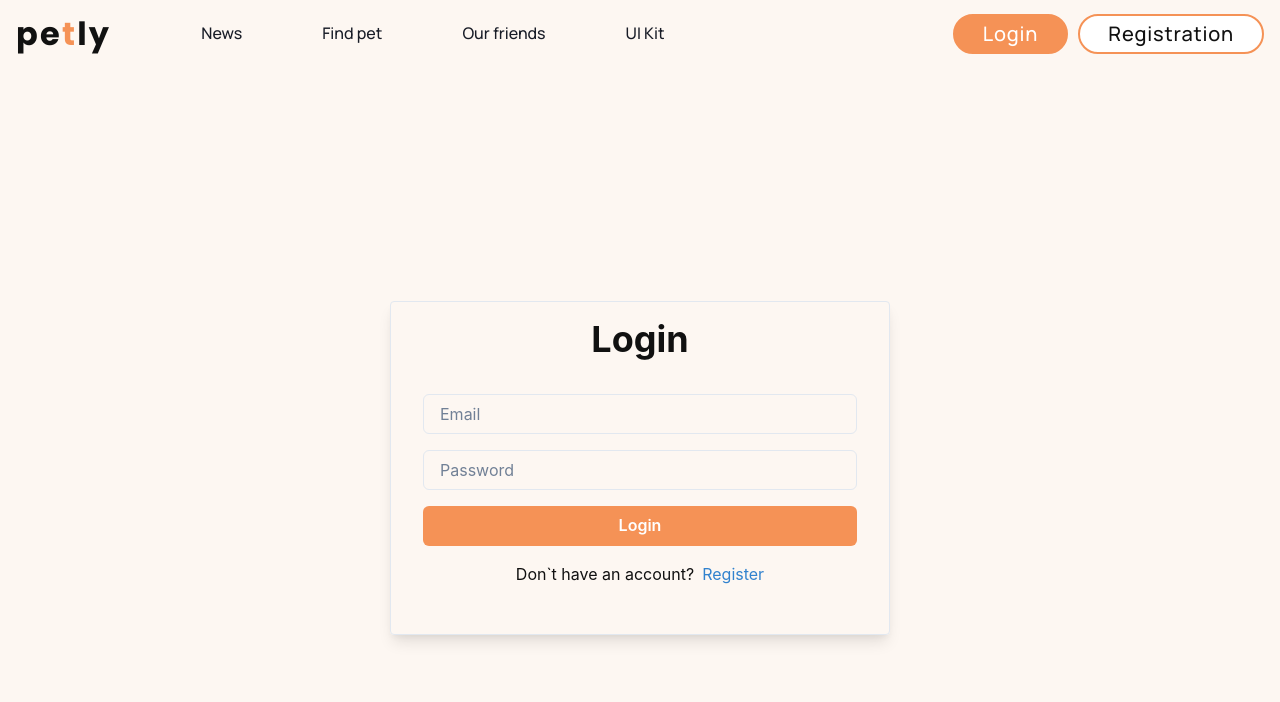
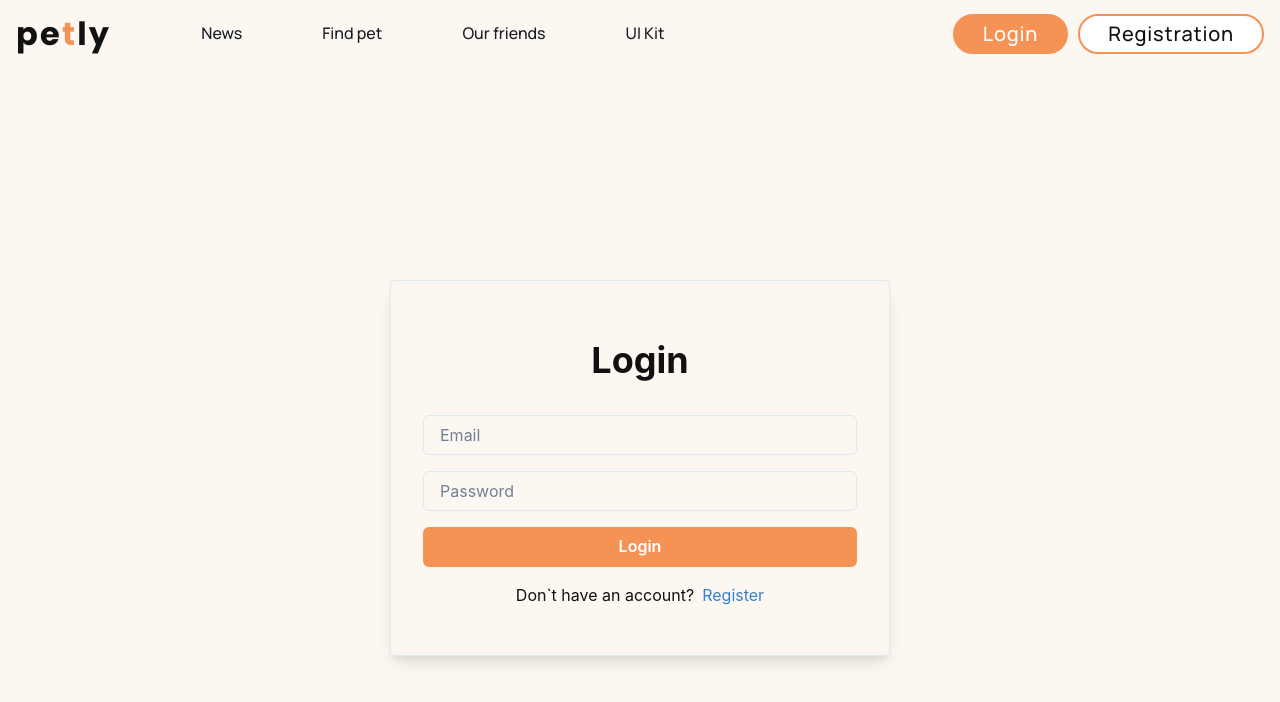
Before and after one commit to andrii-petlovanyi/pets_project_client, a React (Create React App) app: page /login in a window 1280 px wide. Shown: the top 702 px of the page. Built offline with nearby package versions, Linux system fonts and the light colour scheme; no server answers.

Commit message:
fixed mistakes

```diff
--- a/src/pages/Login.jsx
+++ b/src/pages/Login.jsx
@@ -78,6 +78,7 @@ const LoginSubBlock =() => {
             borderRadius={4}
             textAlign='center'
             boxShadow='lg'
+            pt='42px'
           >
             <Box p={4}>
               <LoginHeader />
--- a/src/pages/Register.jsx
+++ b/src/pages/Register.jsx
@@ -16,7 +16,7 @@ import {
 } from '@chakra-ui/react';
 import { Link } from 'react-router-dom';
 import extraTheme from '../theme/theme';
-import FinalRegister from '../pages/FinalRegister'
+
 const {colors} = extraTheme;
 
 
@@ -30,7 +30,6 @@ const Register = () => {
         <ColorModeProvider>
           <CSSReset />
           <RegisterSubBlock />
-          <FinalRegister/>
         </ColorModeProvider>
       </ThemeProvider>
     )
```
